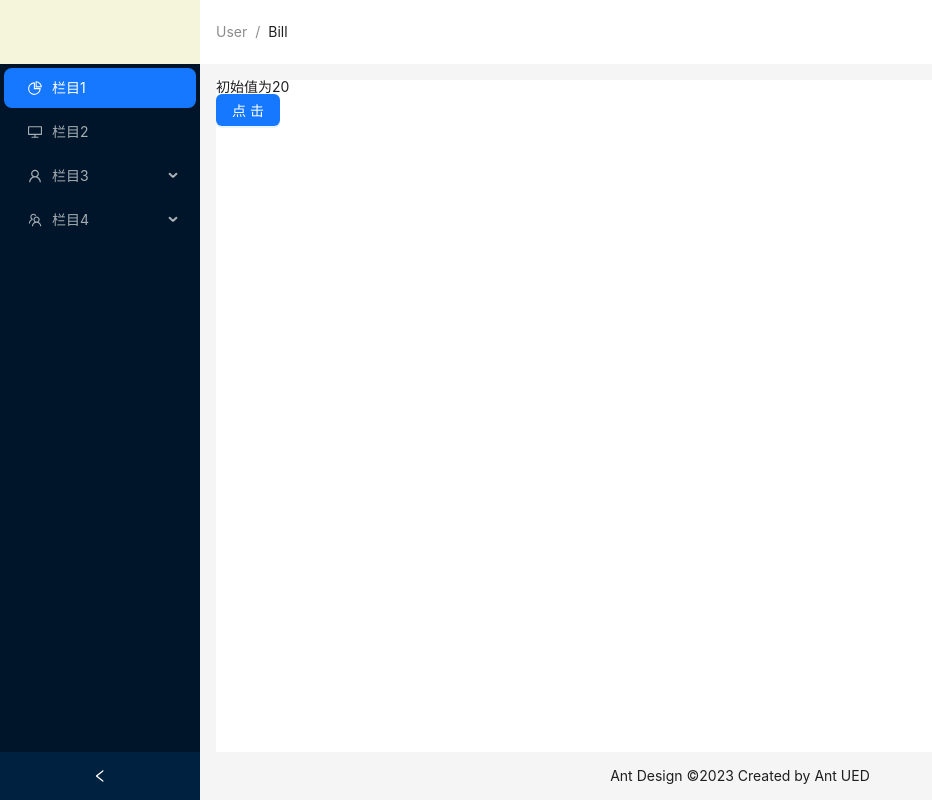
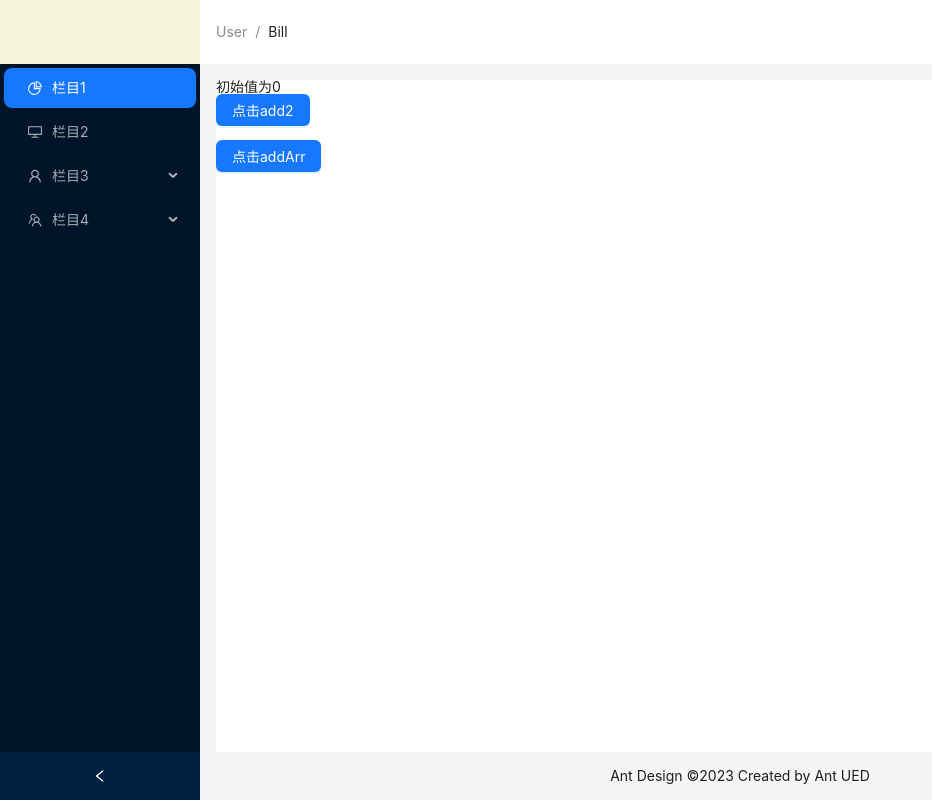
Before and after one commit to shzhiheng1/vite-ts-management, a React (Vite) app: page /page1 in a window 1280 px wide. Shown: the whole page, without its empty margins (0-932 px from the left). Built offline with nearby package versions, Linux system fonts and the light colour scheme.

Commit message:
reducer拆分与合并

```diff
--- /dev/null
+++ b/src/store/arrReducer/index.ts
@@ -0,0 +1,19 @@
+
+type arrType=string|number|boolean
+const store={
+   state:{
+      arr:[]
+   },
+   actions:{
+      addArr(newState:{arr:Array<number | string | boolean>},action:{type:string,val:arrType}){
+        newState.arr.push(action.val)
+      }
+   },
+   actionNames:{}
+}
+const actionNames={}
+for (const key in store.actions) {
+    actionNames[key]=key
+}
+store.actionNames=actionNames
+export default store
--- /dev/null
+++ b/src/store/arrReducer/reducer.ts
@@ -0,0 +1,14 @@
+import store from "./index.js"
+
+const reducer=(state={...store.state},action:{type:string})=>{
+    const newState=JSON.parse(JSON.stringify(state))
+    for (const key in store.actionNames) {
+        if(action.type===key){
+            store.actions[key](newState,action)
+            break;
+        }
+    }
+    return newState
+}
+
+export default reducer
--- /dev/null
+++ b/src/store/counterReducer/index.ts
@@ -0,0 +1,34 @@
+
+
+const store={
+    state:{
+        num:0
+    },
+    actions:{
+        add1(newstate:{num:number}){
+            newstate.num++
+        },
+        add2(newstate:{num:number},action:{val:number}){
+            newstate.num+=action.val
+        }
+    },
+    actionNames:{}
+}
+
+/**
+ * 使用结构变为
+ * actionNames={
+ *   add1:'add1'
+ * }
+ *
+ * **/
+ type obj={
+    [id:string]:string
+}
+const actionNames:obj={};
+
+for (const key in store.actions) {
+    actionNames[key] = key;
+}
+store.actionNames=actionNames
+export default store
--- /dev/null
+++ b/src/store/counterReducer/reducer.ts
@@ -0,0 +1,15 @@
+import store from './index.js'
+
+const reducer=(state={...store.state},action:{type:string,val:number})=>{
+     // 深copy
+   const newState=JSON.parse(JSON.stringify(state))
+   for (const key in store.actionNames) {
+        if(action.type===key){
+            store.actions[key](newState,action)
+            break;
+        }
+   }
+   return newState
+
+}
+export default reducer
--- a/src/store/index.ts
+++ b/src/store/index.ts
@@ -1,6 +1,7 @@
-import {legacy_createStore} from 'redux'
+import {legacy_createStore,combineReducers} from 'redux'
 import {composeWithDevTools} from 'redux-devtools-extension'
-import reducer from './reducer.js'
+import counterReducer from './counterReducer/reducer.js'
+import arrReducer from './arrReducer/reducer.js'
 
 // 环境变量，仅dev环境启用composeWithDevTools
 const mode=import.meta.env.MODE
@@ -8,11 +9,15 @@ let enhancers;
 if(mode==='dev'){
     enhancers =  composeWithDevTools(
         // applyMiddleware(...middleware)
-        // other store enhancers if any
     );
 }
+// 合并reducer
+const allReducer=combineReducers({
+    counterReducer,//...分别写到下面
+    arrReducer
+})
 // 创建 Store
-const store=legacy_createStore(reducer,enhancers)
+const store=legacy_createStore(allReducer,enhancers)
 
 // const store=legacy_createStore(reducer)
 export default store
--- a/src/store/reducer.ts
+++ /dev/null
@@ -1,22 +0,0 @@
-const defaultState={
-    num:20
-}
-
-const reducer=(state=defaultState,action:{type:string,val:number})=>{
-    // console.log(action)
-    // 深copy
-   const newState=JSON.parse(JSON.stringify(state))
-   switch (action.type) {
-    case 'add1':
-        newState.num++
-        break;
-    case 'add2':
-        newState.num =newState.num + action.val
-        break;
-    default:
-        break;
-   }
-
-   return newState
-}
-export default reducer
--- /dev/null
+++ b/src/store/template/reducer.ts
@@ -0,0 +1,15 @@
+/********通过模板***********/
+import store from "./index.js"
+
+const reducer=(state={...store.state},action:{type:string})=>{
+    const newState=JSON.parse(JSON.stringify(state))
+    for (const key in store.actionNames) {
+        if(action.type===key){
+            store.actions[key](newState,action)
+            break;
+        }
+    }
+    return newState
+}
+
+export default reducer
--- a/src/views/page1/Page1.tsx
+++ b/src/views/page1/Page1.tsx
@@ -3,20 +3,30 @@ import {useSelector,useDispatch} from 'react-redux'
 // import {RootState} from '@/types/store.js'
 
 export default function Page1() {
-  const {num}=useSelector((state:RootState)=>(
+  const dispatch=useDispatch()
+  const {num,arr}=useSelector((state:RootState)=>(
     {
-      num:state.num
+      num:state.counterReducer.num,
+      arr:state.arrReducer.arr
     }
   ))
-  const dispatch=useDispatch()
   const handleClick=()=>{
-    // dispatch({type:'add1'})
-    dispatch({type:'add2',val:10})
+    dispatch({type:'add1'})
+    // dispatch({type:'add2',val:10})
+  }
+  const handleClickArr=()=>{
+    dispatch({type:'addArr',val:'你好---'})
+    // dispatch({type:'add2',val:10})
+    console.log(arr)
   }
   return (
     <div>
        <div>初始值为{num}</div>
-       <Button type='primary' onClick={handleClick}>点击</Button>
+       <Button type='primary' onClick={handleClick}>点击add2</Button>
+       <div>{arr}</div>
+       <br />
+       <Button type='primary' onClick={handleClickArr}>点击addArr</Button>
+
     </div>
   )
 }
--- a/tsconfig.json
+++ b/tsconfig.json
@@ -20,12 +20,16 @@
     "noUnusedParameters": true,
     "noFallthroughCasesInSwitch": true,
     "allowSyntheticDefaultImports":true,
+    "suppressImplicitAnyIndexErrors":true,
+
     /* @别名提示*/
     "baseUrl": "./",
     "paths": {
       "@/*":["src/*"],
     },
 
+
+
   },
   // "include": ["src/**/*.ts", "src/**/*.d.ts", "src/**/*.tsx", "src/**/*.vue"],
   "include": ["src"],
```
Also changed, not shown: src/store/template/index.ts (added, +30 -0 lines).
